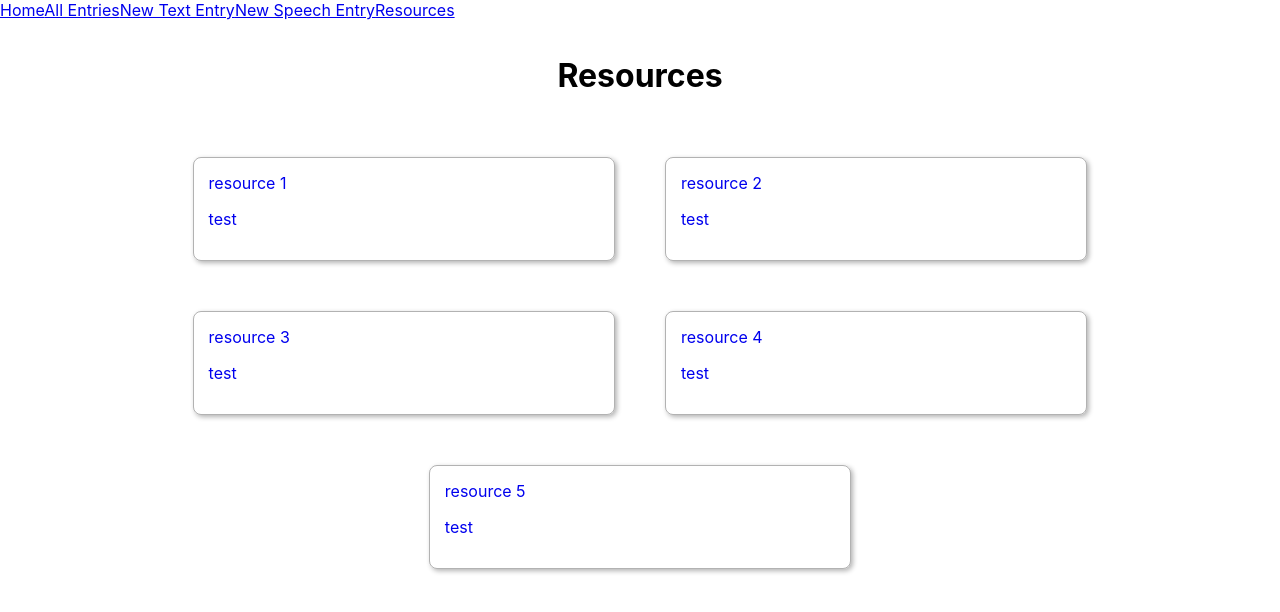
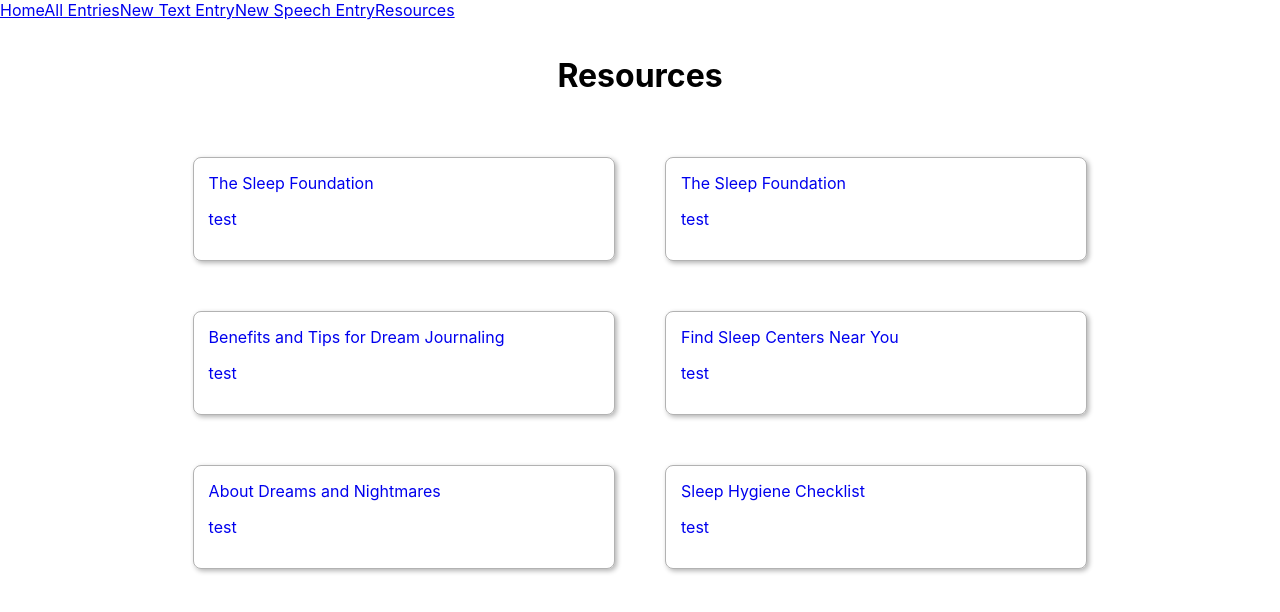
Before and after one commit to Emma88888/Dream-Journal-Frontend, a React (Create React App) app: page /#/resources in a window 1280 px wide. Shown: the top 612 px of the page. Built offline with nearby package versions, Linux system fonts and the light colour scheme.

Commit message:
adding resources

```diff
--- a/src/NavBar/style.css
+++ b/src/NavBar/style.css
@@ -1,3 +1,3 @@
-.nav-bar {
+/* .nav-bar {
 
-}
+} */
--- a/src/Resources/Resources.js
+++ b/src/Resources/Resources.js
@@ -4,28 +4,33 @@ import "./style.css"
 
 const resources = [
   {
-    title: "resource 1",
-    href: "#",
+    title: "The Sleep Foundation",
+    href: "https://www.sleepfoundation.org/sleep-hygiene",
     description: "test"
   },
   {
-    title: "resource 2",
-    href: "#",
+    title: "The Sleep Foundation",
+    href: "https://www.sleepfoundation.org/mental-health",
     description: "test"
   },
   {
-    title: "resource 3",
-    href: "#",
+    title: "Benefits and Tips for Dream Journaling",
+    href: "https://www.wellandgood.com/dream-journal/",
     description: "test"
   },
   {
-    title: "resource 4",
-    href: "#",
+    title: "Find Sleep Centers Near You",
+    href: "https://sleepeducation.org/sleep-center/",
     description: "test"
   },
   {
-    title: "resource 5",
-    href: "#",
+    title: "About Dreams and Nightmares",
+    href: "https://www.medicalnewstoday.com/articles/297625#bad-dreams-and-nightmares",
+    description: "test"
+  },
+  {
+    title: "Sleep Hygiene Checklist",
+    href: "https://www.medicalnewstoday.com/articles/sleep-hygiene#poor-sleep-hygiene",
     description: "test"
   }
 ]
```
